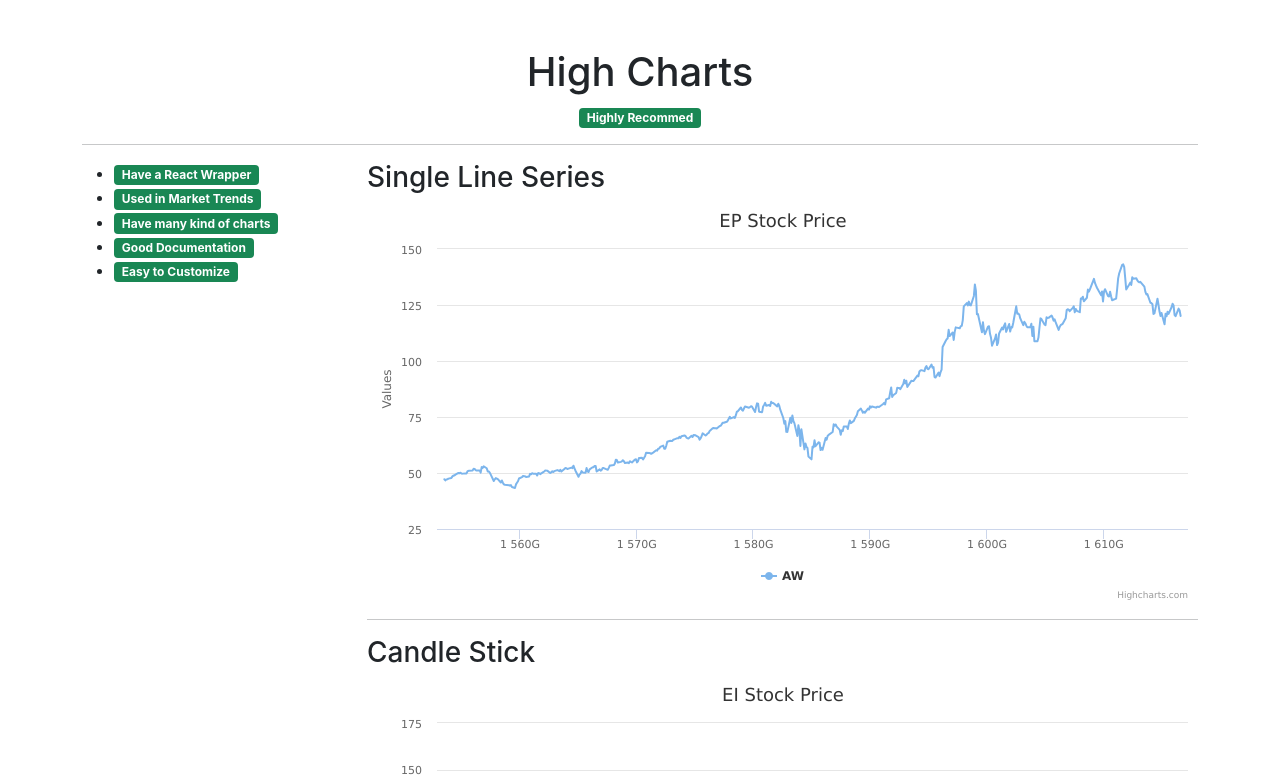
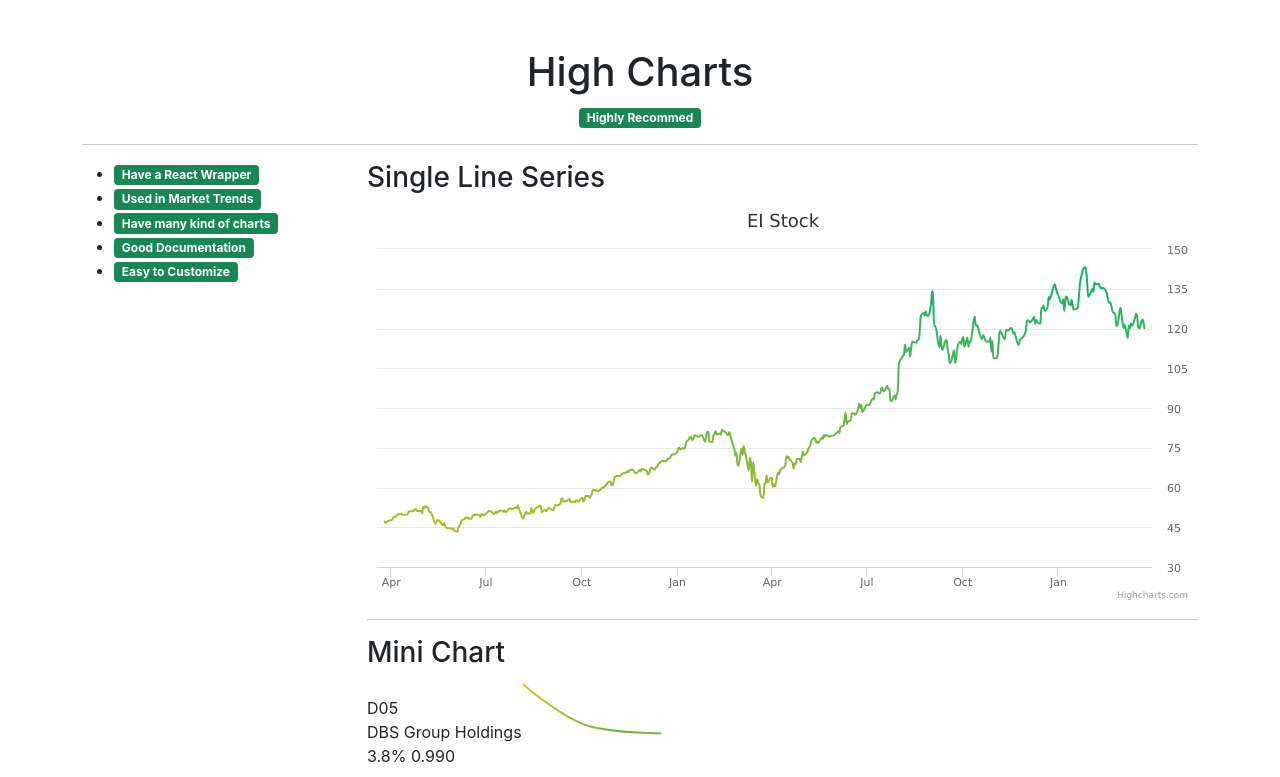
Before and after one commit to taufanfadhilah/nextjs-chart-exploration, a Next.js app: page /highChart in a window 1280 px wide. Shown: the top 777 px of the page. Built offline with nearby package versions, Linux system fonts and the light colour scheme.

Commit message:
Test highchart

```diff
--- a/pages/highChart/index.js
+++ b/pages/highChart/index.js
@@ -1,28 +1,68 @@
 import React, { useState, useEffect } from "react";
 import Highcharts from "highcharts/highstock";
 import HighchartsReact from "highcharts-react-official";
+
+
 import dataSingleLine from "../../data/highCharts/singleLine.json";
 import dataCandleStick from "../../data/highCharts/candleStick.json";
 
 const Index = () => {
   const optionsSingleLine = {
-    rangeSelector: {
-      selected: 1,
+    title: {
+      text: 'EI Stock'
     },
-
-    title: {
-      text: "EP Stock Price",
+    chart: {
+      type: 'spline',
+      backgroundColor:'white',
+      plotBorderWidth: null,
+      plotShadow: false,
+      borderWidth: 0,
+      plotBorderWidth: 0,
     },
-
-    series: [
-      {
-        name: "AW",
+    legend: {
+      enabled: false
+    },
+    tooltip: {
+      borderWidth: 0,
+      backgroundColor: "white",
+      shadow: true,
+      formatter: function () {
+        return `<div style="text-align: center">
+        <div>${new Date(this.x)}</div><br/>
+        <div>${this.y}</div></div>`;
+      }
+    },
+    xAxis: {
+      type: 'datetime',
+      //tickInterval: 2592000000*2,
+      // tickWidth: 1,
+      gridLineWidth: 0,
+      labels: {
+          //rotation: -45,
+          align: 'center',
+          formatter: function () {
+              return Highcharts.dateFormat("%b",this.value)
+          }
+      }
+    },
+    yAxis: {
+        title: {
+            text: ''
+        },
+        opposite: true,
+        tickInterval: 15
+    },
+    series: [{
+        name: 'AAPL',
         data: dataSingleLine,
-        tooltip: {
-          valueDecimals: 2,
+        color: {
+          linearGradient: [0, 0, 0, 400],
+          stops: [
+            [0, "#00b072"],
+            [1, "#fcc203"]
+          ]
         },
-      },
-    ],
+    }]
   };
 
   const optionsCandleStick = {
@@ -52,6 +92,103 @@
     ],
   };
 
+  const VerticalBarChart = {
+    chart: {
+      type: 'bar',
+    },
+    credits: {
+      enabled: false
+    },
+    yAxis: {
+      allowDecimals: false,
+      title: {
+          text: null
+      },
+      min: -10,
+      max: 10,
+    },
+    xAxis: {
+        categories: ['GN1', 'LS1', 'GN2', 'LS2', 'GN3', 'LS3'],
+    },
+    legend: {
+        enabled: false
+    },
+    series: [{
+        name: 'green',
+        color:'green',
+        data: [5, 6, 4, 2, 1],
+        borderRadius: 1
+      },{
+        name: 'red',
+        color:'red',
+        data: [-3, -6, -1, -2, -6],
+        borderRadius: 1
+      }]
+  }
+
+  const optionsMiniChart = {
+    chart: {
+      type: 'spline',
+      backgroundColor:'white',
+      plotBorderWidth: null,
+      marginTop: 0,
+      marginBottom: 0,
+      marginLeft:0,
+      plotShadow: false,
+      borderWidth: 0,
+      plotBorderWidth: 0,
+      marginRight:0,
+      width: 140,
+      height: 85
+    },
+    tooltip: {
+        enabled: false
+    },
+    title: {
+        text: ''
+    },
+    xAxis: {
+        enabled:false,
+        showEmpty:false,
+    },
+    yAxis: {
+        min: 0,
+        title: {
+            text: ''
+        },
+        showEmpty:false,
+        enabled:false
+    },
+    credits: {
+        enabled: false
+    },
+    legend: {
+        enabled:false
+    },
+    plotOptions: {
+        line:{
+            lineWidth:1.5,
+        },
+        showInLegend: false,
+        tooltip: {}
+    },
+    series: [{
+            marker: {
+                enabled: false
+            },
+            color: {
+              linearGradient: [0, 0, 0, 100],
+              stops: [
+                [0, "#fcc203"],
+                [1, "#00b072"]
+              ]
+            },
+        animation:false,
+        name: '',
+        allowPointSelect: true,
+        data: [Math.random() * 10, Math.random() * 10, Math.random() * 10]
+    }]
+  }
   return (
     <div className="container mt-5">
       <div className="row">
@@ -88,13 +225,37 @@
             options={optionsSingleLine}
           />
           <hr />
+          <h3>Mini Chart</h3>
+          <span>
+            <span style={{display:"inline-block"}}>
+              <div>D05</div>
+              <div>DBS Group Holdings</div>
+              <div>3.8% 0.990</div>
+            </span>
+            <span className="mini-container" style={{display:"inline-block"}}>
+              <HighchartsReact
+                highcharts={Highcharts}
+                options={optionsMiniChart}
+                />
+            </span>
+          </span>
+          <hr/>
+          <h3>Vertical Bar Chart</h3>
+            <HighchartsReact
+              highcharts={Highcharts}
+              options={VerticalBarChart}
+            />
+          <hr/>
           <h3>Candle Stick</h3>
           <HighchartsReact
             highcharts={Highcharts}
             options={optionsCandleStick}
           />
+
         </div>
       </div>
+      <style jsx>{`
+      `}</style>
     </div>
   );
 };
```
Also changed, not shown: components/ApexCharts/CandleStick.js (+3 -10 lines), components/TradingViewCharts/CandleStick.js (added, +36 -0 lines), components/TradingViewCharts/EmbedChart.js (added, +39 -0 lines), pages/apexCharts/index.js (+27 -4 lines), pages/tradingView/index.js (+18 -2 lines), 1 other file (tests, documents, lock files or other folders).
